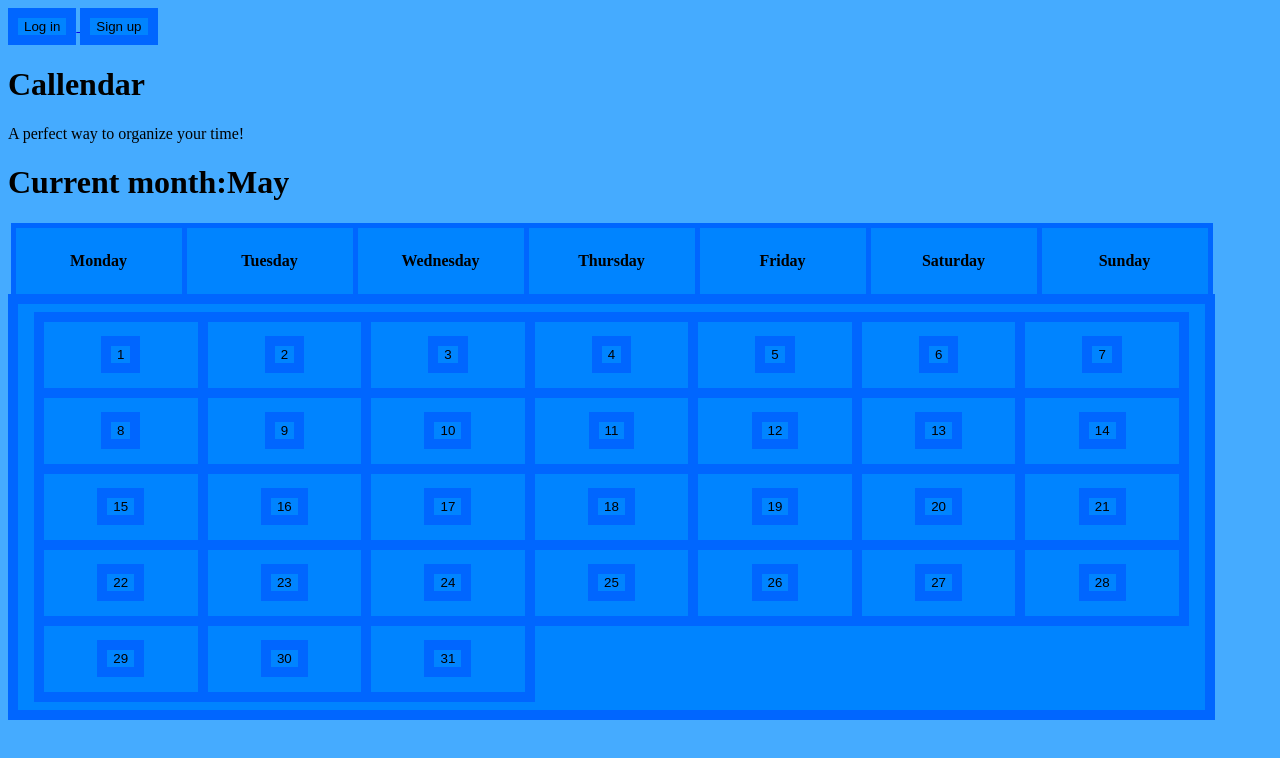
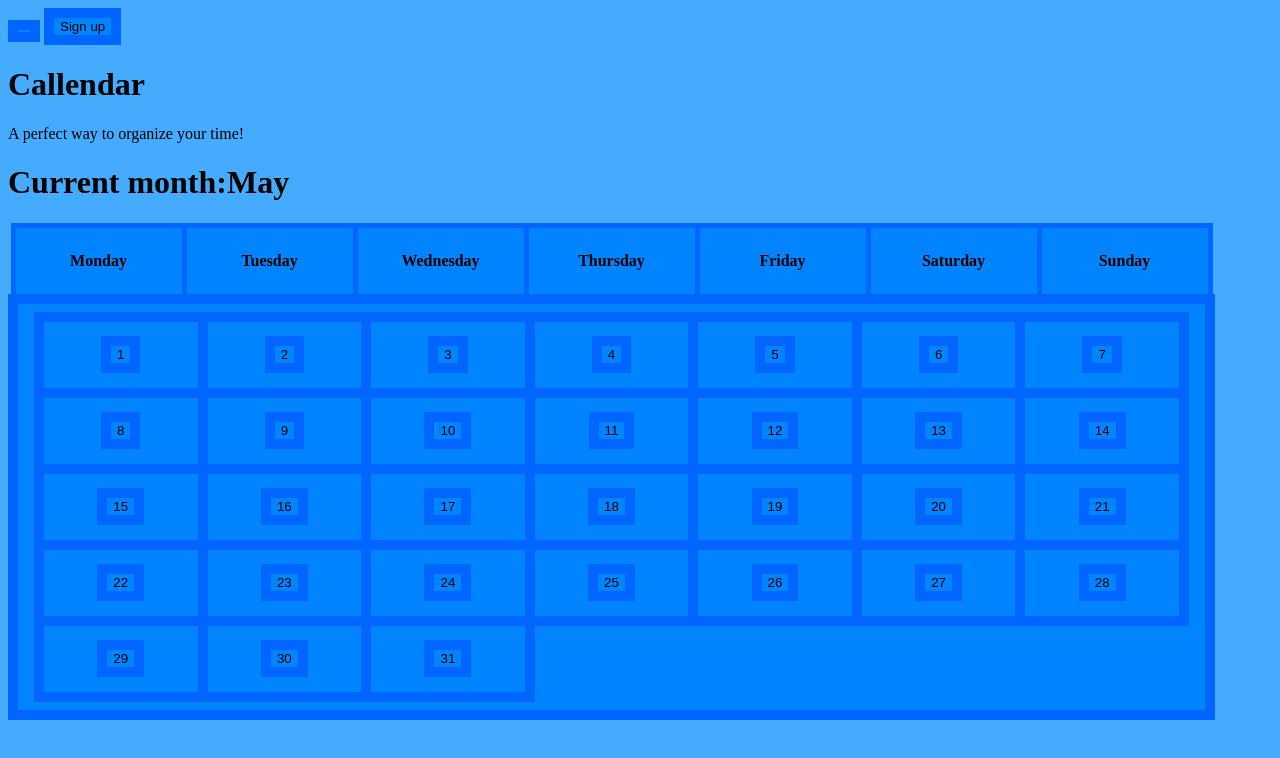
Before and after one commit to DanPas317th/hackathon-daniel, a website: page index.html in a window 1280 px wide. Drawn offline with Linux system fonts and the light colour scheme.

Commit message:
login buttons

```diff
--- a/index.html
+++ b/index.html
@@ -6,12 +6,8 @@
 </head>
 <body>
   <div id="login">
-    <a href="login/login.html">
-        <button>Log in</button>
-    </a>
-    <a href="login/login.html">
-        <button>Sign up</button>
-    </a>
+    <button type="button" class="btn btn-primary"></button>
+    <button type="button" class="btn btn-info">Sign up</button>
   </div>
   <h1>Callendar</h1>
   <p>A perfect way to organize your time!</p>
```
